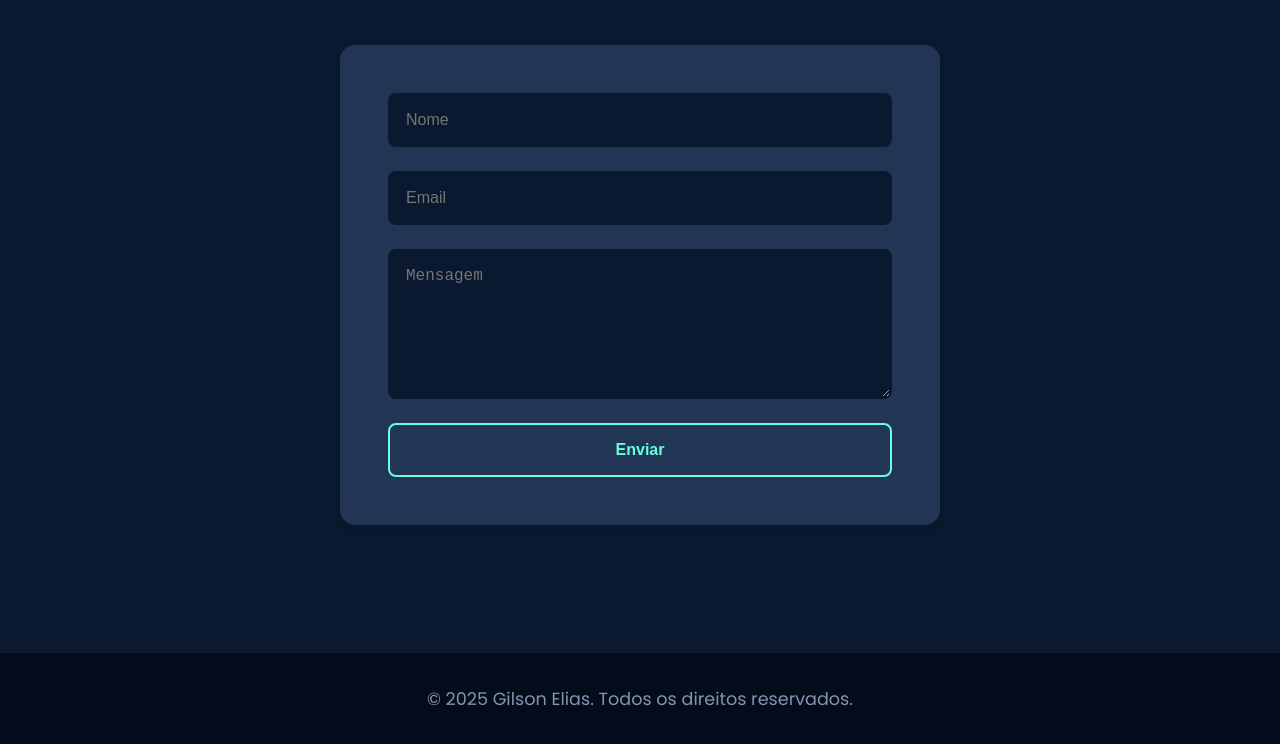
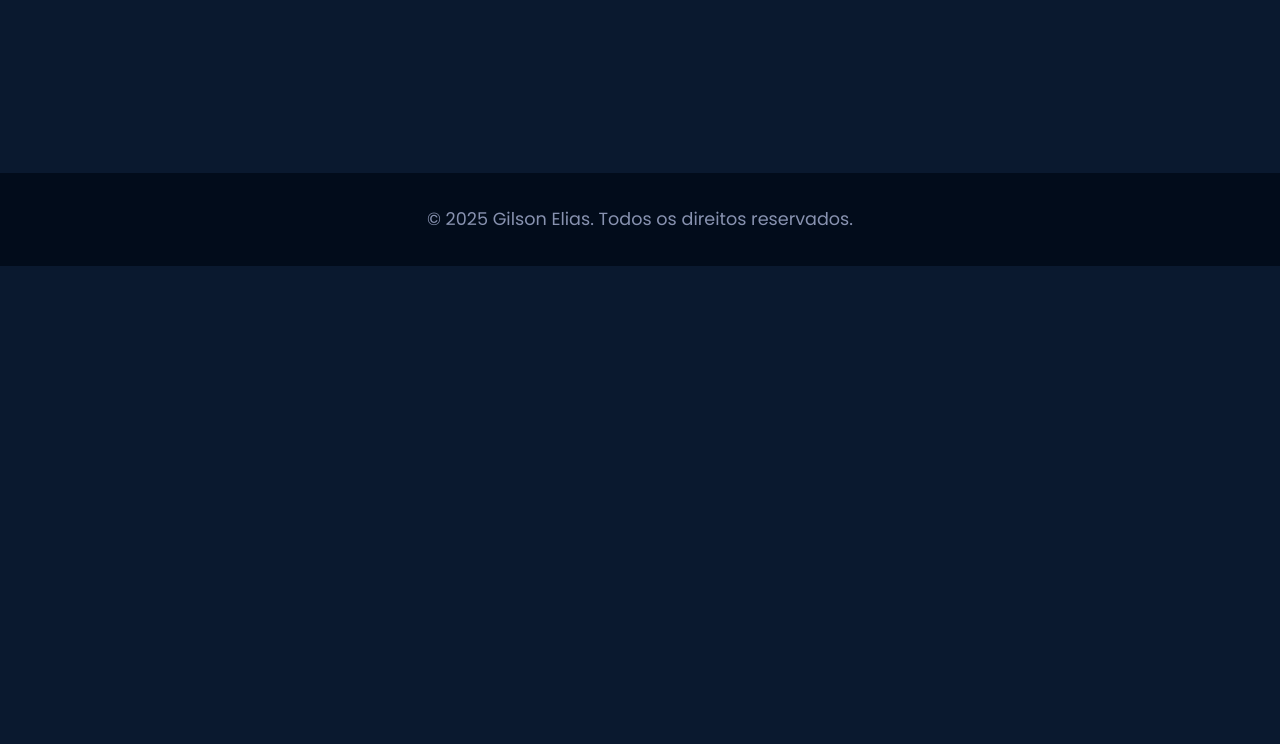
Before and after one commit to gilson051087/site_gilson_portifolio, a website: page index.html in a window 1280 px wide. Shown: the part 6018-6762 px from the top of the page. After the commit the page ends 6284 px from the top, so only its background shows below. Drawn offline with nearby package versions, Linux system fonts and the light colour scheme.

Commit message:
Update index.html
Foi retirado o campo que possibilitava o envio de mensagens.

```diff
--- a/index.html
+++ b/index.html
@@ -63,6 +63,7 @@
                     <p>Atualmente, estou desenvolvendo projetos utilizando HTML, CSS, JavaScript e Java, além de aprender sobre desenvolvimento Full Stack. Tenho conhecimentos básicos em React, Node.js e bancos de dados SQL e NoSQL, e estou constantemente estudando para melhorar minhas habilidades.</p>
 
                     <p>Gosto de criar soluções funcionais e bem estruturadas, focando em boas práticas de desenvolvimento. Meu objetivo é crescer na área e contribuir para projetos inovadores, sempre buscando novos desafios para evoluir como profissional.</p>
+
 
 
                 </div>
@@ -265,12 +266,7 @@
                         <a href="https://wa.me/5541999642855" target="_blank" class="social-icon"><i class="fab fa-whatsapp"></i></a>
                     </div>
                 </div>
-                <form class="contact-form" id="contactForm">
-                    <input type="text" name="name" placeholder="Nome" required>
-                    <input type="email" name="email" placeholder="Email" required>
-                    <textarea name="message" placeholder="Mensagem" required></textarea>
-                    <button type="submit" onclick="enviarWhatsApp()" class="submit-btn">Enviar</button>
-                </form>
+
             </div>
         </section>
     </main>
```
